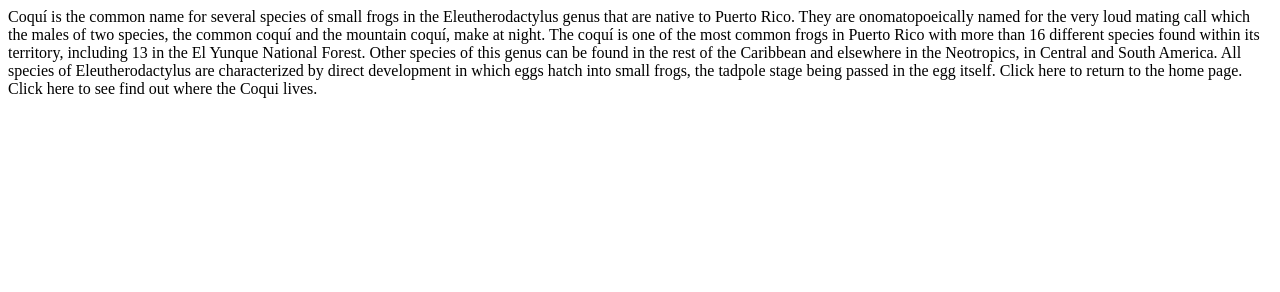
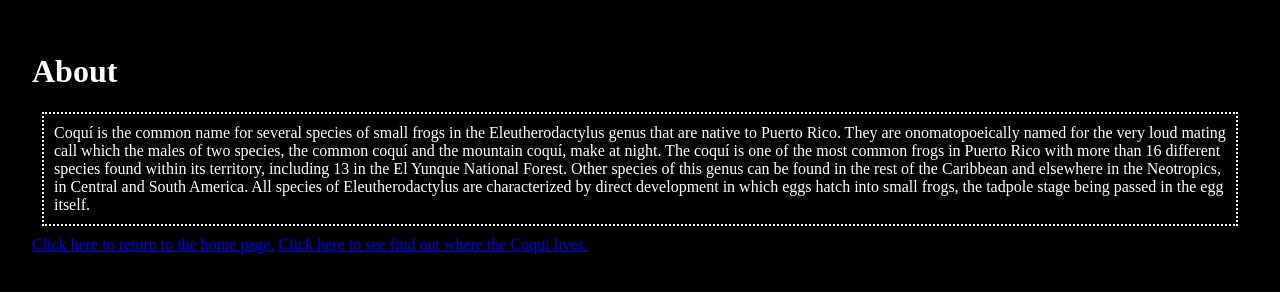
Before and after one commit to ToriReed/ToriReed.github.io, a plain HTML site: page class_work/coqui/about.html in a window 1280 px wide. Drawn offline with Linux system fonts and the light colour scheme.

Commit message:
3.19.18 edits

```diff
--- a/class_work/coqui/about.html
+++ b/class_work/coqui/about.html
@@ -1,6 +1,19 @@
- Coquí is the common name for several species of small frogs in the Eleutherodactylus genus that are native to Puerto Rico. They are onomatopoeically named for the very loud mating call which the males of two species, the common coquí and the mountain coquí, make at night. The coquí is one of the most common frogs in Puerto Rico with more than 16 different species found within its territory, including 13 in the El Yunque National Forest. Other species of this genus can be found in the rest of the Caribbean and elsewhere in the Neotropics, in Central and South America. All species of Eleutherodactylus are characterized by direct development in which eggs hatch into small frogs, the tadpole stage being passed in the egg itself.
+<!DOCTYPE html>
+<html>
+<head>
+	<title>About</title>
+	<link rel="stylesheet" type="text/css" href="css/styles.css">
+</head>
+	<body>
+	<h1>About</h1>
+
+		<p>Coquí is the common name for several species of small frogs in the Eleutherodactylus genus that are native to Puerto Rico. They are onomatopoeically named for the very loud mating call which the males of two species, the common coquí and the mountain coquí, make at night. The coquí is one of the most common frogs in Puerto Rico with more than 16 different species found within its territory, including 13 in the El Yunque National Forest. Other species of this genus can be found in the rest of the Caribbean and elsewhere in the Neotropics, in Central and South America. All species of Eleutherodactylus are characterized by direct development in which eggs hatch into small frogs, the tadpole stage being passed in the egg itself.</h5>
+	</p>
 
 
-Click here to return to the home page.
 
-Click here to see find out where the Coqui lives.
+<a href="index.html">Click here to return to the home page.</a>
+
+<a href="locations.html">Click here to see find out where the Coqui lives.</a>
+
+</html>
--- a/class_work/coqui/css/styles.css
+++ b/class_work/coqui/css/styles.css
@@ -1,4 +1,11 @@
 body {
 	background: black;
 	color: white;
+	margin: 16px;
+	padding: 16px;
 }
+p {
+	border: 2px dotted;
+	margin: 10px;
+	padding: 10px;
+}
--- /dev/null
+++ b/class_work/homework/Resume/styles.css
@@ -0,0 +1,4 @@
+body {
+	background: black;
+	color: white;
+}
--- /dev/null
+++ b/class_work/practice_space/styles.css
@@ -0,0 +1,14 @@
+body {
+	background: black;
+	color: white;
+}
+h1 {
+	color:orange;
+	text-align: center;
+	margin: 70px;
+	padding: 30px;
+	border: 5px solid cyan;
+	border-width: 90px;
+	border-left: 80px;
+
+}
--- a/class_work/style.css
+++ /dev/null
@@ -1,3 +0,0 @@
-body {
-    background: green;
-}
```
Also changed, not shown: class_work/coqui/index.html (+7 -3 lines), class_work/coqui/locations.html (+14 -0 lines), class_work/homework/Resume/index.html (+1 -0 lines), class_work/index.html (deleted, +0 -9 lines), class_work/practice_space/practice.html (added, +10 -0 lines), 3 other files.
